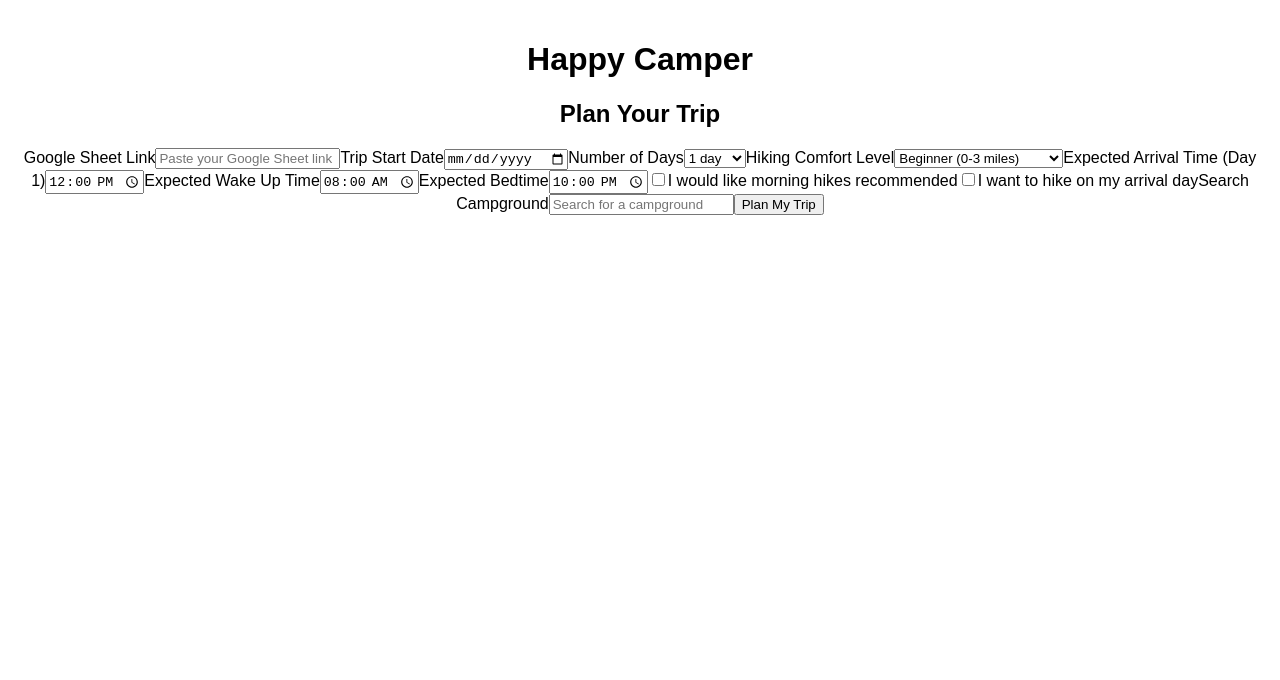
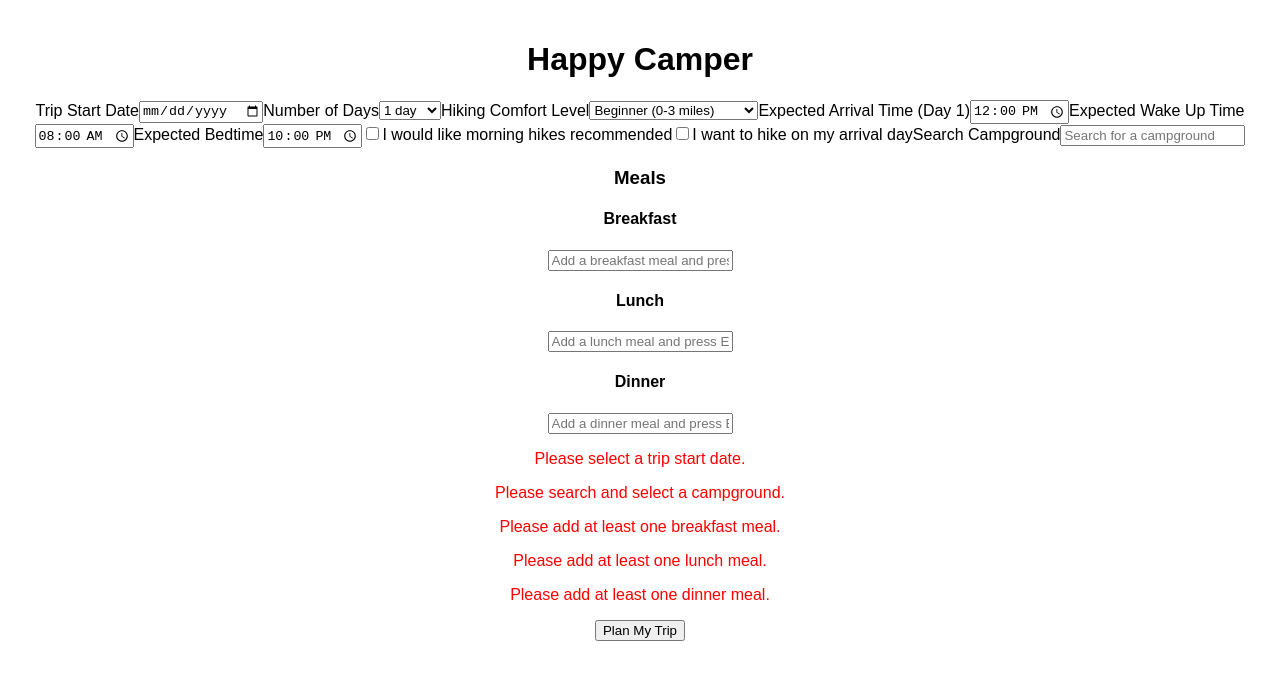
Before and after one commit to bxant/happy-camper, a React (Create React App) app: page / in a window 1280 px wide. Both pictures are taken after a click on the button "Plan My Trip". Shown: the top 680 px of the page. Built offline with nearby package versions, Linux system fonts and the light colour scheme.

Commit message:
Added meal input component, trip preference inputs, form validation,removed sheet link for google sheets

```diff
--- /dev/null
+++ b/src/components/MealInput.js
@@ -0,0 +1,35 @@
+import { useState } from 'react';
+
+function MealInput({ mealType, meals, onAddMeal, onRemoveMeal }) {
+  const [inputValue, setInputValue] = useState('');
+
+  function handleKeyDown(event) {
+    if (event.key === 'Enter' && inputValue.trim() !== '') {
+      onAddMeal(mealType, inputValue.trim());
+      setInputValue('');
+    }
+  }
+
+  return (
+    <div className="meal-input">
+      <h4>{mealType}</h4>
+      <input
+        type="text"
+        value={inputValue}
+        onChange={(e) => setInputValue(e.target.value)}
+        onKeyDown={handleKeyDown}
+        placeholder={`Add a ${mealType.toLowerCase()} meal and press Enter`}
+      />
+      <div className="meal-tags">
+        {meals.map((meal, index) => (
+          <span key={index} className="meal-tag">
+            {meal}
+            <button onClick={() => onRemoveMeal(mealType, index)}>x</button>
+          </span>
+        ))}
+      </div>
+    </div>
+  );
+}
+
+export default MealInput;
--- a/src/pages/HomePage.js
+++ b/src/pages/HomePage.js
@@ -1,8 +1,9 @@
 import { useState } from 'react';
 import { searchCampgrounds } from '../services/recreationApi';
+import MealInput from '../components/MealInput';
 
 function HomePage() {
-  const [sheetLink, setSheetLink] = useState('');
+  //const [sheetLink, setSheetLink] = useState('');
   const [startDate, setStartDate] = useState('');
   const [numberOfDays, setNumberOfDays] = useState(1);
   const [hikingLevel, setHikingLevel] = useState('beginner');
@@ -17,6 +18,10 @@ function HomePage() {
   const [morningHikeDays, setMorningHikeDays] = useState(0);
   const [hikeOnArrivalDay, setHikeOnArrivalDay] = useState(false);
   const [wantsMorningHikes, setWantsMorningHikes] = useState(false);
+  const [breakfastMeals, setBreakfastMeals] = useState([]);
+  const [lunchMeals, setLunchMeals] = useState([]);
+  const [dinnerMeals, setDinnerMeals] = useState([]);
+  const [validationErrors, setValidationErrors] = useState([]);
 
   async function handleCampgroundSearch(event) {
     setCampgroundSearch(event.target.value);
@@ -33,6 +38,18 @@ function HomePage() {
         setIsLoading(false);
       }
     }
+  }
+
+  function handleAddMeal(mealType, meal) {
+    if (mealType === 'Breakfast') setBreakfastMeals([...breakfastMeals, meal]);
+    if (mealType === 'Lunch') setLunchMeals([...lunchMeals, meal]);
+    if (mealType === 'Dinner') setDinnerMeals([...dinnerMeals, meal]);
+  }
+
+  function handleRemoveMeal(mealType, index) {
+    if (mealType === 'Breakfast') setBreakfastMeals(breakfastMeals.filter((_, i) => i !== index));
+    if (mealType === 'Lunch') setLunchMeals(lunchMeals.filter((_, i) => i !== index));
+    if (mealType === 'Dinner') setDinnerMeals(dinnerMeals.filter((_, i) => i !== index));
   }
 
   function handleArrivalTimeChange(event) {
@@ -52,9 +69,9 @@ function HomePage() {
     setMorningHikeDays(value);
   }
 
-  function handleSheetLinkChange(event) {
-    setSheetLink(event.target.value);
-  }
+  // function handleSheetLinkChange(event) {
+  //   setSheetLink(event.target.value);
+  // }
 
   function handleStartDateChange(event) {
     setStartDate(event.target.value);
@@ -69,15 +86,38 @@ function HomePage() {
   }
 
   function handleSubmit() {
-  console.log('Sheet Link:', sheetLink);
-  console.log('Start Date:', startDate);
-  console.log('Number of Days:', numberOfDays);
-  console.log('Hiking Level:', hikingLevel);
+    const errors = [];
+
+    if (!startDate) errors.push('Please select a trip start date.');
+    if (!selectedCampground) errors.push('Please search and select a campground.');
+    if (breakfastMeals.length === 0) errors.push('Please add at least one breakfast meal.');
+    if (lunchMeals.length === 0) errors.push('Please add at least one lunch meal.');
+    if (dinnerMeals.length === 0) errors.push('Please add at least one dinner meal.');
+
+    if (errors.length > 0) {
+      setValidationErrors(errors);
+      return;
+    }
+
+    setValidationErrors([]);
+    console.log('Start Date:', startDate);
+    console.log('Number of Days:', numberOfDays);
+    console.log('Hiking Level:', hikingLevel);
+    console.log('Campground:', selectedCampground.FacilityName);
+    console.log('Breakfast:', breakfastMeals);
+    console.log('Lunch:', lunchMeals);
+    console.log('Dinner:', dinnerMeals);
   }
+  // function handleSubmit() {
+  // // console.log('Sheet Link:', sheetLink);
+  // console.log('Start Date:', startDate);
+  // console.log('Number of Days:', numberOfDays);
+  // console.log('Hiking Level:', hikingLevel);
+  // }
 
   return (
     <div className="home-page">
-      <h2>Plan Your Trip</h2>
+      {/* <h2>Plan Your Trip</h2>
 
       <label>Google Sheet Link</label>
       <input
@@ -85,7 +125,7 @@ function HomePage() {
         value={sheetLink}
         onChange={handleSheetLinkChange}
         placeholder="Paste your Google Sheet link here"
-      />
+      /> */}
 
       <label>Trip Start Date</label>
       <input
@@ -193,7 +233,35 @@ function HomePage() {
     {isLoading && <p>Searching...</p>}
     {error && <p style={{color: 'red'}}>{error}</p>}
 
-        <button onClick={handleSubmit}>Plan My Trip</button>
+    <h3>Meals</h3>
+      <MealInput
+        mealType="Breakfast"
+        meals={breakfastMeals}
+        onAddMeal={handleAddMeal}
+        onRemoveMeal={handleRemoveMeal}
+      />
+      <MealInput
+        mealType="Lunch"
+        meals={lunchMeals}
+        onAddMeal={handleAddMeal}
+        onRemoveMeal={handleRemoveMeal}
+      />
+      <MealInput
+        mealType="Dinner"
+        meals={dinnerMeals}
+        onAddMeal={handleAddMeal}
+        onRemoveMeal={handleRemoveMeal}
+      />
+
+    {validationErrors.length > 0 && (
+    <div style={{color: 'red'}}>
+      {validationErrors.map((err, index) => (
+        <p key={index}>{err}</p>
+      ))}
+    </div>
+  )}
+
+    <button onClick={handleSubmit}>Plan My Trip</button>
 
     </div>
   );
```
